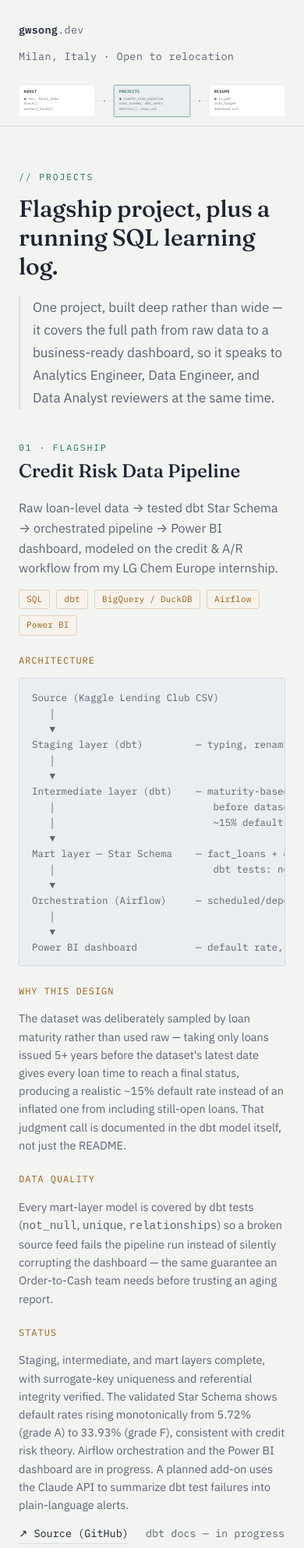
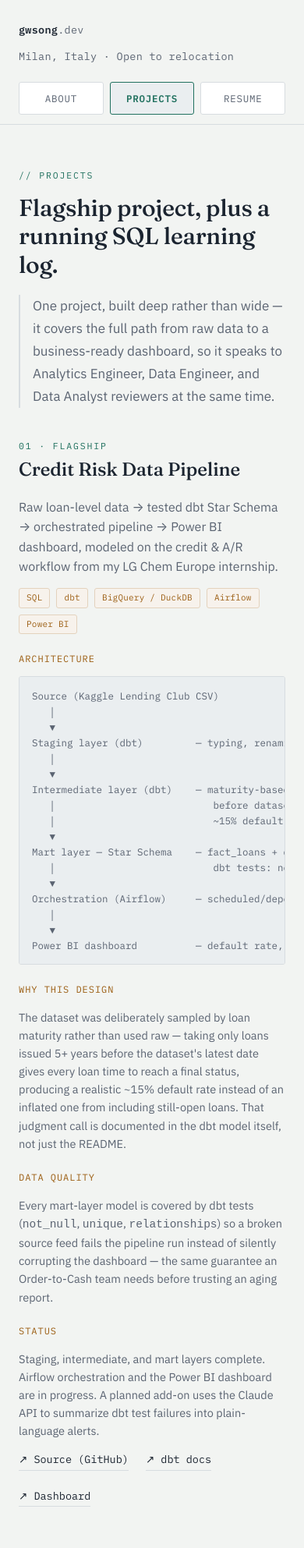
Before and after one commit to gyngwon/gyngwon.github.io, a plain HTML site: page projects.html in a window 390 px wide. Shown: the top 1985 px of the page at 78% size. Drawn offline with Linux system fonts and the light colour scheme.

Commit message:
edit all

```diff
--- a/assets/css/style.css
+++ b/assets/css/style.css
@@ -115,6 +115,39 @@ header.site {
   .schema-nav .edge-dot { fill: var(--key); opacity: 0.55; }
   .schema-nav a.node-link { cursor: pointer; }
   .schema-nav a.node-link text { pointer-events: none; }
+
+  /* ============================================================
+     Mobile nav (replaces the ER-diagram nav on narrow screens)
+     ============================================================ */
+  .mobile-nav { display: none; }
+
+  @media (max-width: 640px) {
+    .schema-nav { display: none; }
+    .mobile-nav {
+      display: flex;
+      gap: 8px;
+      margin-bottom: 4px;
+    }
+    .mobile-nav a {
+      flex: 1;
+      text-align: center;
+      font-family: var(--font-mono);
+      font-size: 12.5px;
+      letter-spacing: 0.06em;
+      color: var(--text-dim);
+      text-decoration: none;
+      padding: 10px 6px;
+      border: 1px solid var(--border);
+      border-radius: var(--radius);
+      background: var(--surface);
+    }
+    .mobile-nav a.active {
+      color: var(--key);
+      border-color: var(--key);
+      background: var(--surface-raised);
+      font-weight: 600;
+    }
+  }
 
   /* ============================================================
      Sections / typography
--- a/projects.html
+++ b/projects.html
@@ -17,6 +17,11 @@
       <span class="brand">Milan, Italy · Open to relocation</span>
     </div>
 
+    <nav class="mobile-nav">
+      <a href="index.html" class="">ABOUT</a>
+      <a href="projects.html" class="active">PROJECTS</a>
+      <a href="resume.html" class="">RESUME</a>
+    </nav>
     <svg class="schema-nav" viewBox="0 0 840 120" xmlns="http://www.w3.org/2000/svg" role="navigation" aria-label="Site sections">
       <line class="edge" x1="240" y1="60" x2="300" y2="60" />
       <line class="edge" x1="540" y1="60" x2="600" y2="60" />
@@ -122,18 +127,15 @@ Power BI dashboard          — default rate, exposure, delinquency views</pre>
 
       <p class="section-label">status</p>
       <p style="max-width:64ch; font-size:14.5px;">
-        Staging, intermediate, and mart layers complete, with surrogate-key uniqueness
-        and referential integrity verified. The validated Star Schema shows default
-        rates rising monotonically from 5.72% (grade A) to 33.93% (grade F), consistent
-        with credit risk theory. Airflow orchestration and the Power BI dashboard are
-        in progress. A planned add-on uses the Claude API to summarize dbt test
-        failures into plain-language alerts.
+        Staging, intermediate, and mart layers complete. Airflow orchestration
+        and the Power BI dashboard are in progress. A planned add-on uses the
+        Claude API to summarize dbt test failures into plain-language alerts.
       </p>
 
       <div class="link-row" style="margin-top:8px;">
-        <a href="https://github.com/gyngwon/credit-risk-pipeline" target="_blank" rel="noopener">↗ Source (GitHub)</a>
-        <span style="color:var(--text-dim); font-family:var(--font-mono); font-size:13.5px;">dbt docs — in progress</span>
-        <span style="color:var(--text-dim); font-family:var(--font-mono); font-size:13.5px;">Dashboard — in progress</span>
+        <a href="https://github.com/" target="_blank" rel="noopener">↗ Source (GitHub)</a>
+        <a href="#" target="_blank" rel="noopener">↗ dbt docs</a>
+        <a href="#" target="_blank" rel="noopener">↗ Dashboard</a>
       </div>
     </section>
 
```
Also changed, not shown: index.html (+6 -1 lines), resume.html (+6 -1 lines). Lines whose indentation alone changed are shown as unchanged.
